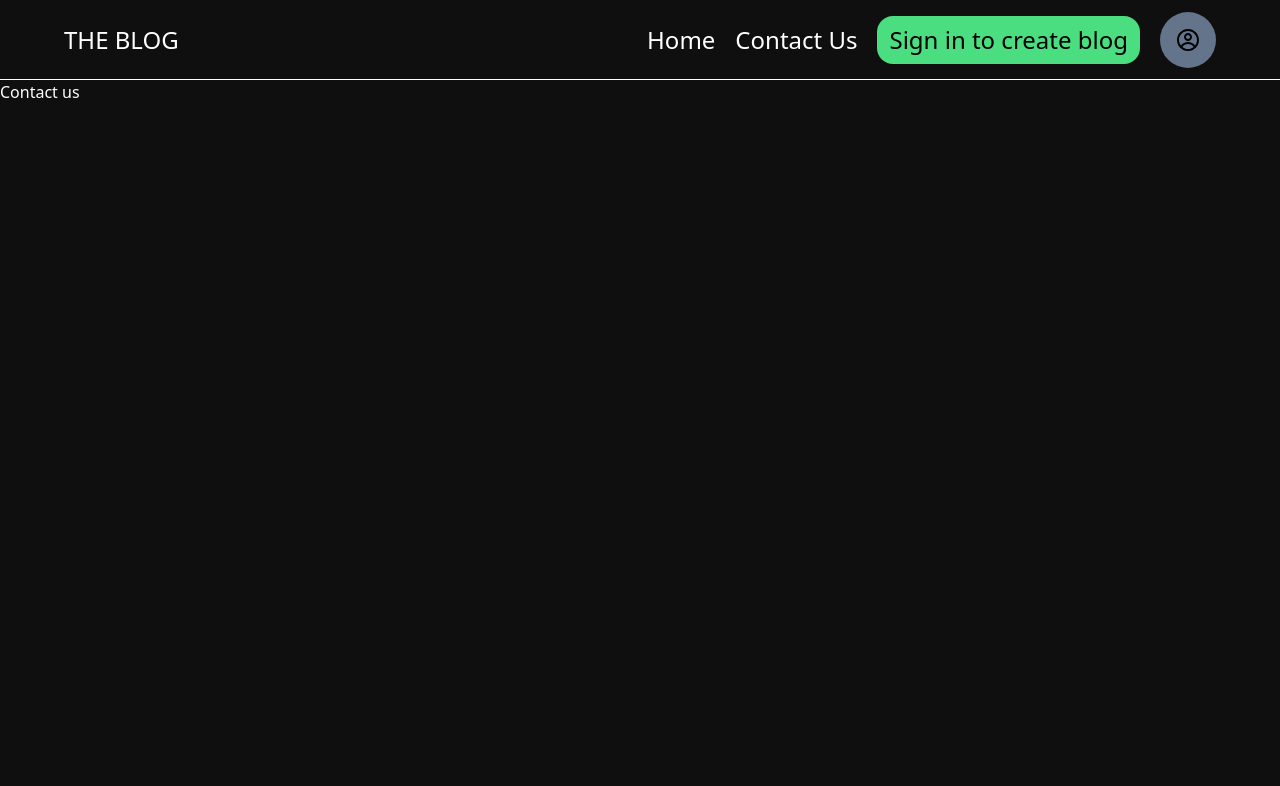
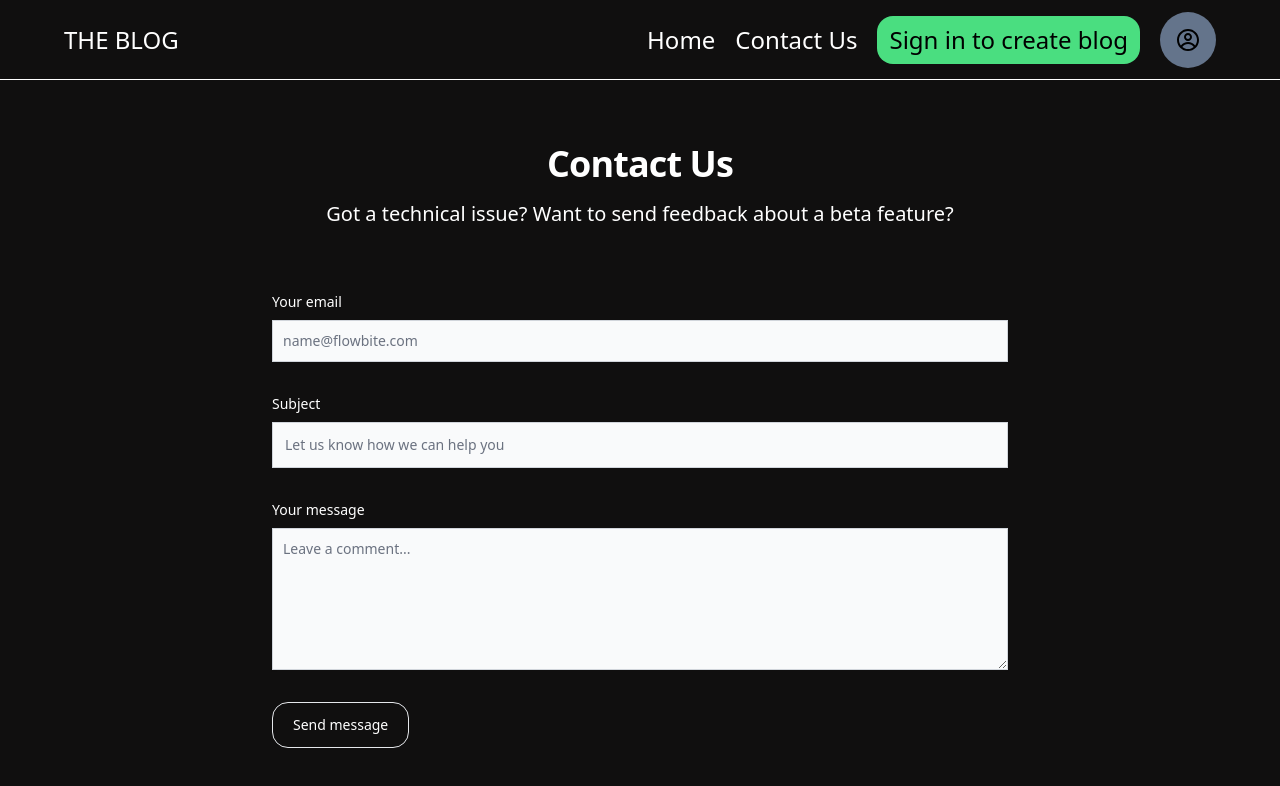
Before and after one commit to Pratik07007/Blogs, a React (Vite) app in the folder client/: page /contacts in a window 1280 px wide. Shown: the top 786 px of the page. Built offline with nearby package versions, Linux system fonts and the light colour scheme.

Commit message:
contact us page ui

```diff
--- a/client/src/pages/ContactUs.tsx
+++ b/client/src/pages/ContactUs.tsx
@@ -1,10 +1,59 @@
-
 const ContactUs = () => {
   return (
-    <div>
-      Contact us
-    </div>
-  )
-}
+    <section>
+      <div className="py-8 lg:py-16 px-4 mx-auto max-w-screen-md">
+        <h2 className="mb-4 text-4xl tracking-tight font-extrabold text-center text-white ">
+          Contact Us
+        </h2>
+        <p className="mb-8 lg:mb-16 font-light text-center text-white sm:text-xl">
+          Got a technical issue? Want to send feedback about a beta feature?
+        </p>
+        <form action="#" className="space-y-8">
+          <div>
+            <label className="block mb-2 text-sm font-medium text-white ">
+              Your email
+            </label>
+            <input
+              type="email"
+              id="email"
+              className="shadow-sm placeholder:text-gray-500 bg-gray-50 border border-gray-300 text-white text-sm rounded-lg focus:ring-primary-500 focus:border-primary-500 block w-full p-2.5 "
+              placeholder="name@flowbite.com"
+              required
+            />
+          </div>
+          <div>
+            <label className="block mb-2 text-sm font-medium text-white ">
+              Subject
+            </label>
+            <input
+              type="text"
+              id="subject"
+              className=" placeholder:text-gray-500 block p-3 w-full text-sm text-white bg-gray-50 rounded-lg border border-gray-300 shadow-sm focus:ring-primary-500 focus:border-primary-500 "
+              placeholder="Let us know how we can help you"
+              required
+            />
+          </div>
+          <div className="sm:col-span-2">
+            <label className="block mb-2 text-sm font-medium text-white dark:text-gray-400">
+              Your message
+            </label>
+            <textarea
+              id="message"
+              rows={6}
+              className=" placeholder:text-gray-500 block p-2.5 w-full text-sm text-white bg-gray-50 rounded-lg shadow-sm border border-gray-300 focus:ring-primary-500 focus:border-primary-500 dark:bg-gray-700 dark:border-gray-600 dark:placeholder-gray-400 dark:text-white dark:focus:ring-primary-500 dark:focus:border-primary-500"
+              placeholder="Leave a comment..."
+            ></textarea>
+          </div>
+          <button
+            type="submit"
+            className="py-3 px-5 border-[0.2px] hover:bg-blue-400 duration-500 rounded-2xl text-sm font-medium text-center text-white bg-primary-700 sm:w-fit hover:bg-primary-800 focus:ring-4 focus:outline-none focus:ring-primary-300 dark:bg-primary-600 dark:hover:bg-primary-700 dark:focus:ring-primary-800"
+          >
+            Send message
+          </button>
+        </form>
+      </div>
+    </section>
+  );
+};
 
-export default ContactUs
+export default ContactUs;
```
